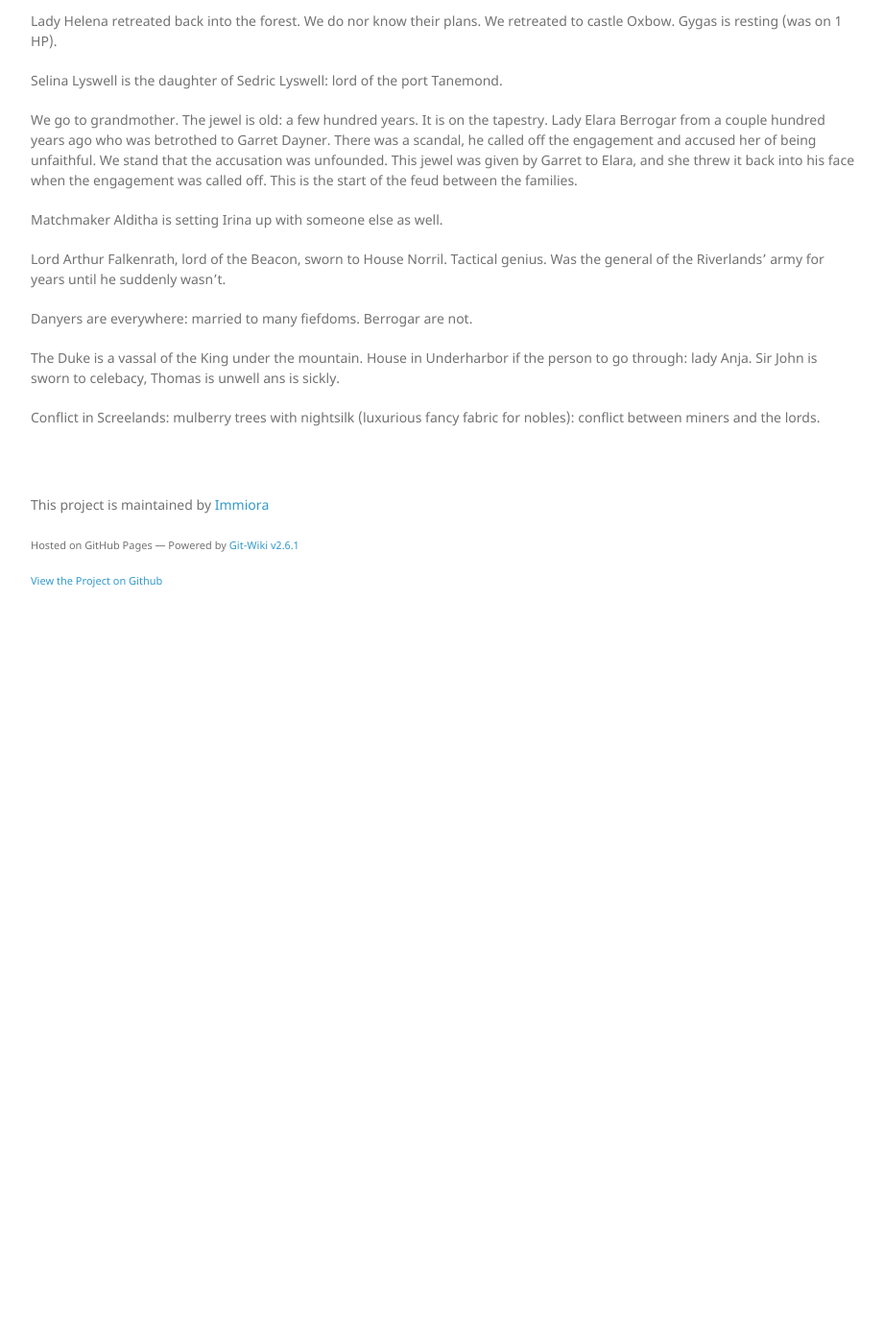
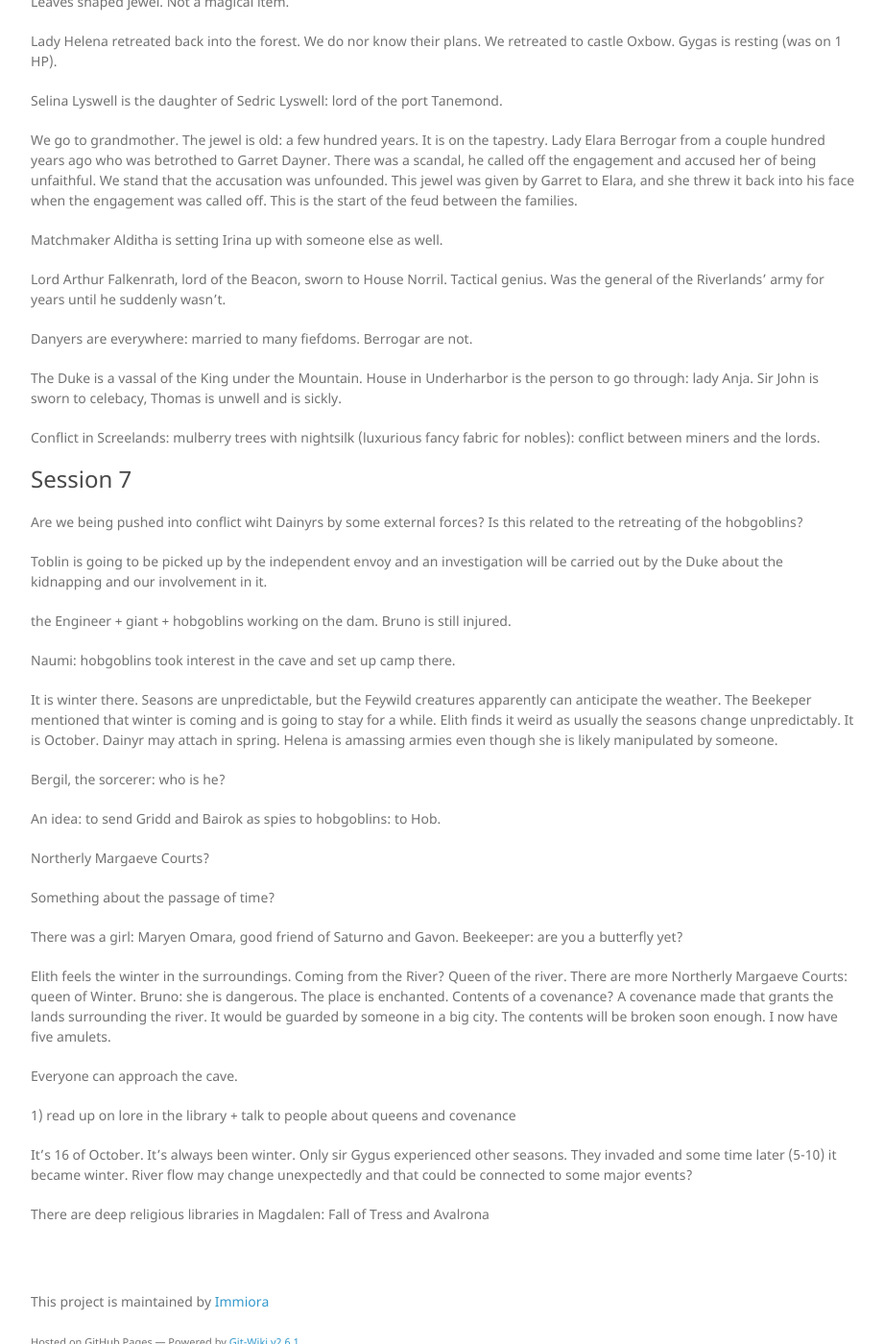
Before and after one commit to Immiora/the-narrow, a Jekyll site: the page built from wiki/quests/SessionLog.md, in a window 1280 px wide and 1400 px high, scrolled down 8218 px. Shown: the whole window at 96% size, without its empty margins (338-1259 px from the left). Built offline with Jekyll 4.4.1, drawn with Linux system fonts in a browser that asks for light colours; nearby versions of some CDN libraries; before the commit the page ends 8848 px from its top, so only the background shows below that.

Commit message:
session 7

```diff
--- a/wiki/quests/SessionLog.md
+++ b/wiki/quests/SessionLog.md
@@ -305,6 +305,40 @@
 
 Danyers are everywhere: married to many fiefdoms. Berrogar are not.
 
-The Duke is a vassal of the King under the mountain. House in Underharbor if the person to go through: lady Anja. Sir John is sworn to celebacy, Thomas is unwell ans is sickly.
+The Duke is a vassal of the King under the Mountain. House in Underharbor is the person to go through: lady Anja. Sir John is sworn to celebacy, Thomas is unwell and is sickly.
 
 Conflict in Screelands: mulberry trees with nightsilk (luxurious fancy fabric for nobles): conflict between miners and the lords.
+
+
+### Session 7
+
+Are we being pushed into conflict wiht Dainyrs by some external forces? Is this related to the retreating of the hobgoblins?
+
+Toblin is going to be picked up by the independent envoy and an investigation will be carried out by the Duke about the kidnapping and our involvement in it.
+
+the Engineer + giant + hobgoblins working on the dam.
+Bruno is still injured.
+
+Naumi: hobgoblins took interest in the cave and set up camp there.
+
+It is winter there. Seasons are unpredictable, but the Feywild creatures apparently can anticipate the weather. The Beekeper mentioned that winter is coming and is going to stay for a while. Elith finds it weird as usually the seasons change unpredictably. It is October. Dainyr may attach in spring. Helena is amassing armies even though she is likely manipulated by someone.
+
+Bergil, the sorcerer: who is he?
+
+An idea: to send Gridd and Bairok as spies to hobgoblins: to Hob.
+
+Northerly Margaeve Courts?
+
+Something about the passage of time?
+
+There was a girl: Maryen Omara, good friend of Saturno and Gavon. Beekeeper: are you a butterfly yet?
+
+Elith feels the winter in the surroundings. Coming from the River? Queen of the river. There are more Northerly Margaeve Courts: queen of Winter. Bruno: she is dangerous. The place is enchanted. Contents of a covenance? A covenance made that grants the lands surrounding the river. It would be guarded by someone in a big city. The contents will be broken soon enough. I now have five amulets.
+
+Everyone can approach the cave.
+
+1) read up on lore in the library + talk to people about queens and covenance
+
+It's 16 of October. It's always been winter. Only sir Gygus experienced other seasons. They invaded and some time later (5-10) it became winter. River flow may change unexpectedly and that could be connected to some major events?
+
+There are deep religious libraries in Magdalen: Fall of Tress and Avalrona
```
Also changed, not shown: 2 other files.
